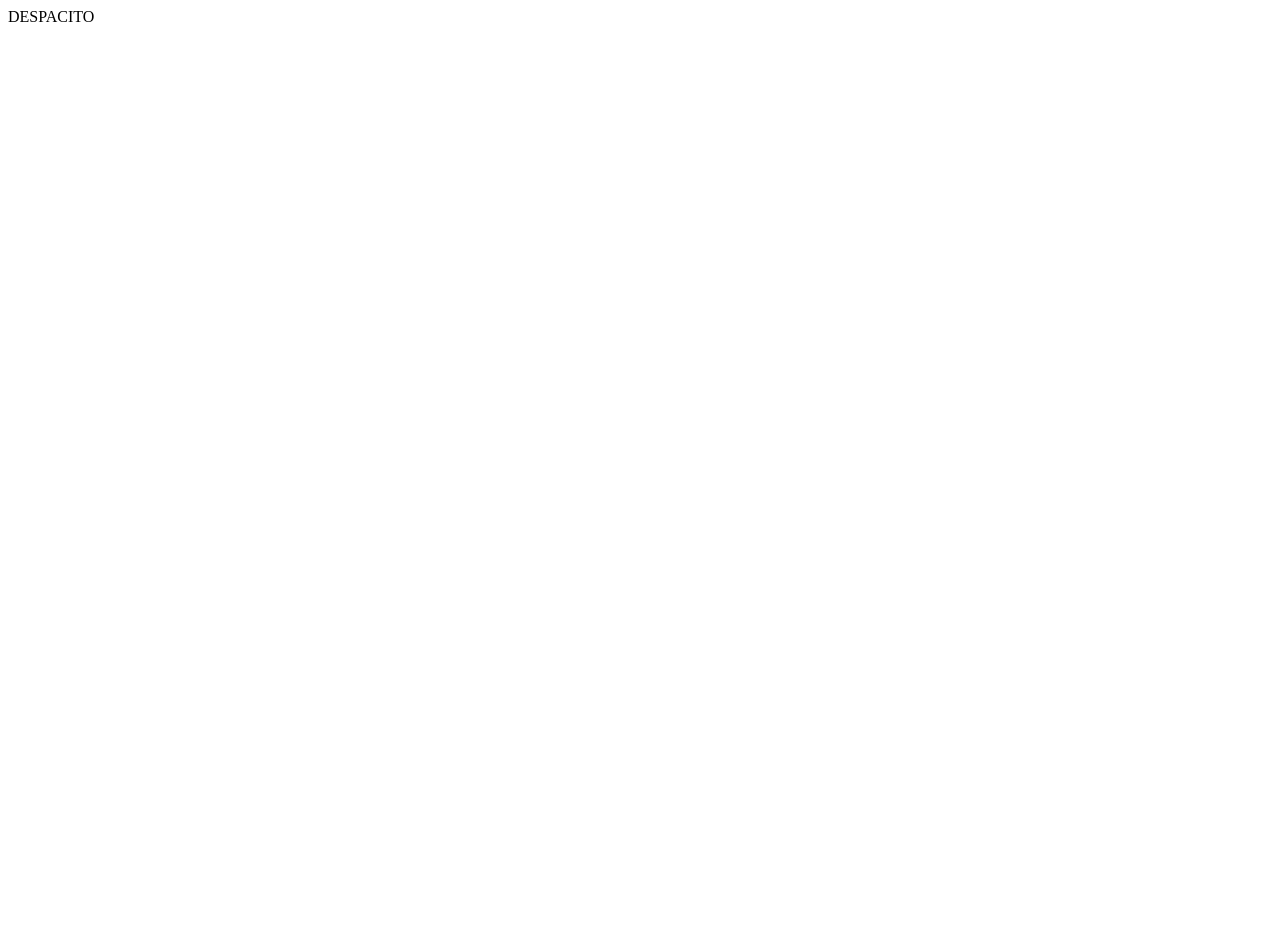
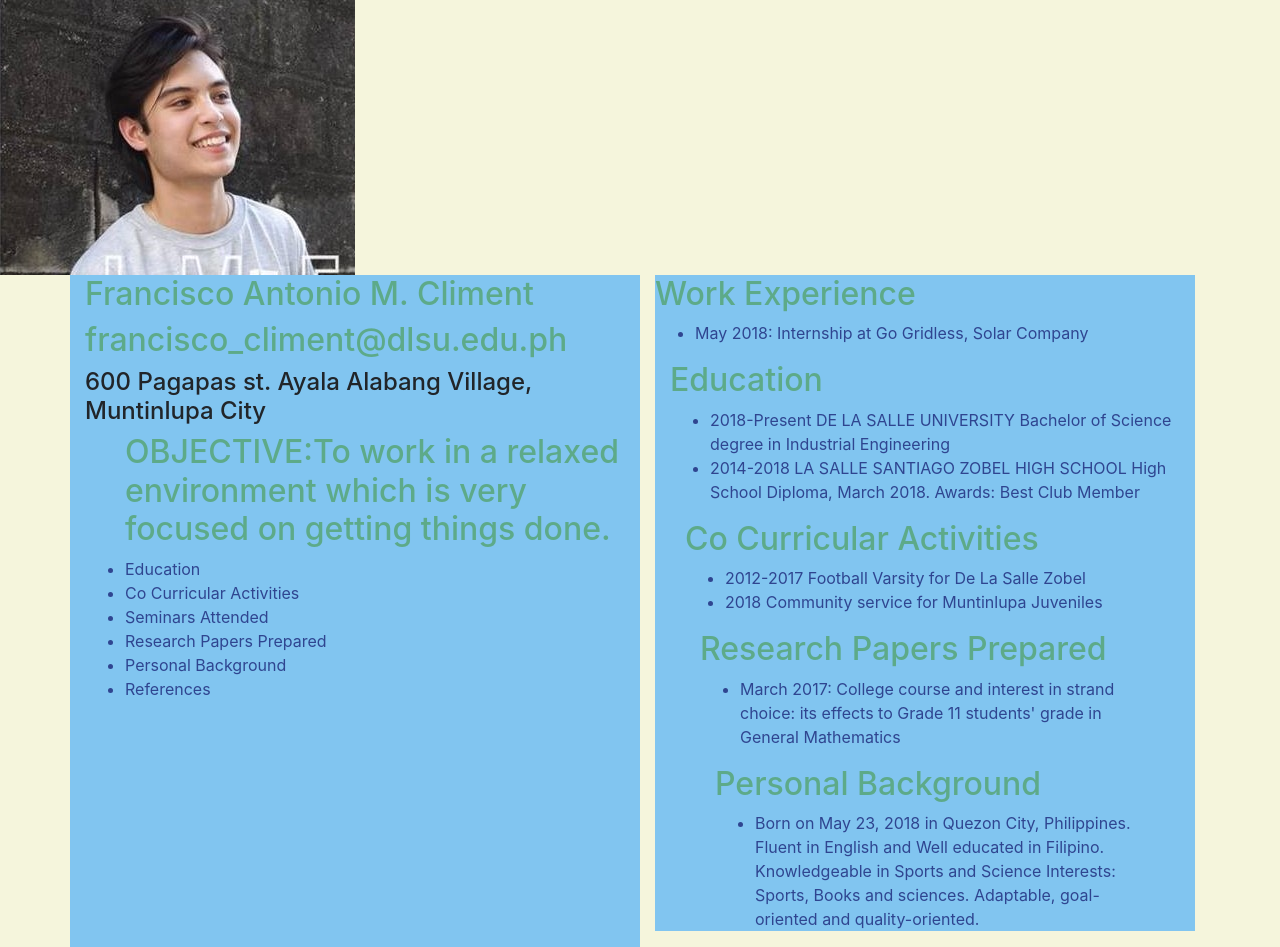
Before and after one commit to franciscocliment/franciscocliment.github.io, a plain HTML site: page index.html in a window 1280 px wide. Before the commit the page ends 800 px from the top, so only its background shows below. Drawn offline with nearby package versions, Linux system fonts and the light colour scheme.

Commit message:
Initial commit

```diff
--- a/index.html
+++ b/index.html
@@ -1,9 +1,94 @@
 <html>
+
+
 <head>
-        <title> Francisco Antonio M. Climent</title>
+    <link rel="stylesheet" href="https://stackpath.bootstrapcdn.com/bootstrap/4.2.1/css/bootstrap.min.css" integrity="sha384-GJzZqFGwb1QTTN6wy59ffF1BuGJpLSa9DkKMp0DgiMDm4iYMj70gZWKYbI706tWS" crossorigin="anonymous">
+    <link rel="stylesheet" href="style.css">
+    <title> Francisco Antonio M. Climent </title>
 </head>
 <body>
-    DESPACITO
+
+     <a href = "https://www.youtube.com/">
+         <img src = "photo.jpg">
+     </a>
+
+     <div class="container">
+         <div class="row">
+             <div id="name"class="col">
+                 <h2> Francisco Antonio M. Climent</h2>
+                 <h2>francisco_climent@dlsu.edu.ph</h2>
+                 <h4>600 Pagapas st. Ayala Alabang Village, Muntinlupa City</h4>
+
+                <ul>
+                    <h2> OBJECTIVE:To work in a relaxed environment which is very focused on getting things done.</h2>
+                    <li>Education</li>
+                    <li>Co Curricular Activities</li>
+                    <li>Seminars Attended</li>
+                    <li>Research Papers Prepared</li>
+                    <li>Personal Background</li>
+                    <li>References</li>
+                 </ul>
+            </div>
+            <div class="col">
+                 <section id="work">
+                    <h2>Work Experience</h2>
+                     <ul>
+                         <li> May 2018: Internship at Go Gridless, Solar Company</li>
+                     </ul>
+
+             <div class="col">
+                 <section id="education">
+                    <h2>Education</h2>
+                     <ul>
+                        <li> 2018-Present                       	DE LA SALLE UNIVERSITY
+                        Bachelor of Science degree in Industrial Engineering
+                        </li>
+                         <li> 2014-2018 	 	LA SALLE SANTIAGO ZOBEL HIGH SCHOOL
+                             High School Diploma, March 2018. Awards: Best Club Member
+
+                         </li>
+                     </ul>
+
+             <div class="col">
+                 <section id="CCA">
+                    <h2>Co Curricular Activities</h2>
+                     <ul>
+                         <li> 2012-2017	Football Varsity for De La Salle Zobel
+                         </li>
+                         <li>2018 	                          Community service for Muntinlupa Juveniles
+                         </li>
+                     </ul>
+            <div id="RPP" class="col">
+                 <section>
+                    <h2>Research Papers Prepared</h2>
+                     <ul>
+                         <li> March 2017: College course and interest in strand choice: its effects to Grade 11 students' grade in General Mathematics</li>
+                     </ul>
+
+            <div class="col">
+                 <section id="PB">
+                    <h2>Personal Background</h2>
+                     <ul>
+                        <li> Born on May 23, 2018 in Quezon City, Philippines. Fluent in English and
+                        Well educated in Filipino. Knowledgeable in Sports and Science Interests: Sports, Books and sciences. Adaptable, goal-oriented and quality-oriented.
+                        </li>
+                     </ul>
+
+                </section>
+            </div>
+                </section>
+     </div>
+                 </section>
+                     </div>
+                 </section>
+                     </div>
+                </section>
+             </div>
+         </div>
+    </div>
+
+
+
+
 </body>
-
 </html>
--- /dev/null
+++ b/style.css
@@ -0,0 +1,35 @@
+h2 {
+    color: #5daa89;
+}
+
+li {
+    color: #2f4590;
+}
+
+body {
+    background-color: beige;
+}
+
+#work {
+    background-color: #81c5f0;
+}
+
+#education {
+   background-color: #81c5f0;
+}
+
+#PB {
+   background-color: #81c5f0;
+}
+
+#CCA {
+    background-color: #81c5f0;
+}
+
+#RPP {
+     background-color: #81c5f0;
+}
+
+#name {
+     background-color: #81c5f0;
+}
```
Also changed, not shown: photo.jpg (added), 1 other file.
